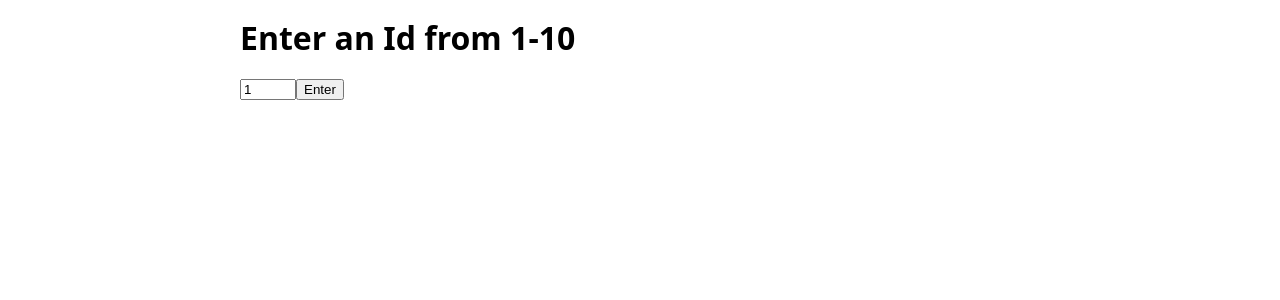
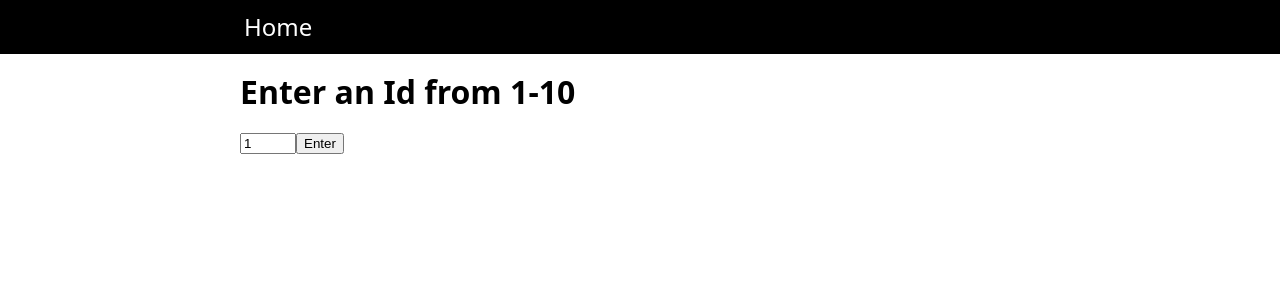
Before and after one commit to JasonLouie/to-do-list, a React (Vite) app: page / in a window 1280 px wide. Shown: the top 300 px of the page. Built offline with nearby package versions, Linux system fonts and the light colour scheme.

Commit message:
Added styling

```diff
--- a/src/App.jsx
+++ b/src/App.jsx
@@ -2,19 +2,23 @@ import { Route, Routes } from 'react-router';
 
 import Homepage from './pages/Homepage';
 import ToDoListPage from './pages/TodoListPage';
+import Navbar from './components/Navbar';
 
 export default function App() {
 
 
     return (
-        <div className='flex center'>
-            <div className='content'>
-                <Routes>
-                    <Route path="/" element={<Homepage />}/>
-                    <Route path="users/:id/todos" element={<ToDoListPage />}/>
-                </Routes>
+        <>
+            <Navbar />
+            <div className='flex center'>
+                <div className='content'>
+                    <Routes>
+                        <Route path="/" element={<Homepage />} />
+                        <Route path="users/:id/todos" element={<ToDoListPage />} />
+                    </Routes>
 
+                </div>
             </div>
-        </div>
+        </>
     )
 }
--- /dev/null
+++ b/src/components/Navbar.jsx
@@ -0,0 +1,11 @@
+import { Link } from "react-router";
+
+export default function Navbar() {
+    return (
+        <nav className="flex center">
+            <div className="content">
+                <Link to="/" className="nav-element">Home</Link>
+            </div>
+        </nav>
+    );
+}
--- a/src/index.css
+++ b/src/index.css
@@ -6,6 +6,29 @@ body {
 
 p, h1 {
     margin: 0;
+}
+
+nav {
+    display: flex;
+    align-items: center;
+    width: 100%;
+    height: 54px;
+    background-color: #000;
+}
+
+.nav-element {
+    color: white;
+    text-decoration: none;
+    font-size: 24px;
+    padding: 4px;
+}
+
+.nav-element:hover {
+    background-color: #444;
+}
+
+.container {
+    margin: 0 auto;
 }
 
 .flex {
```
